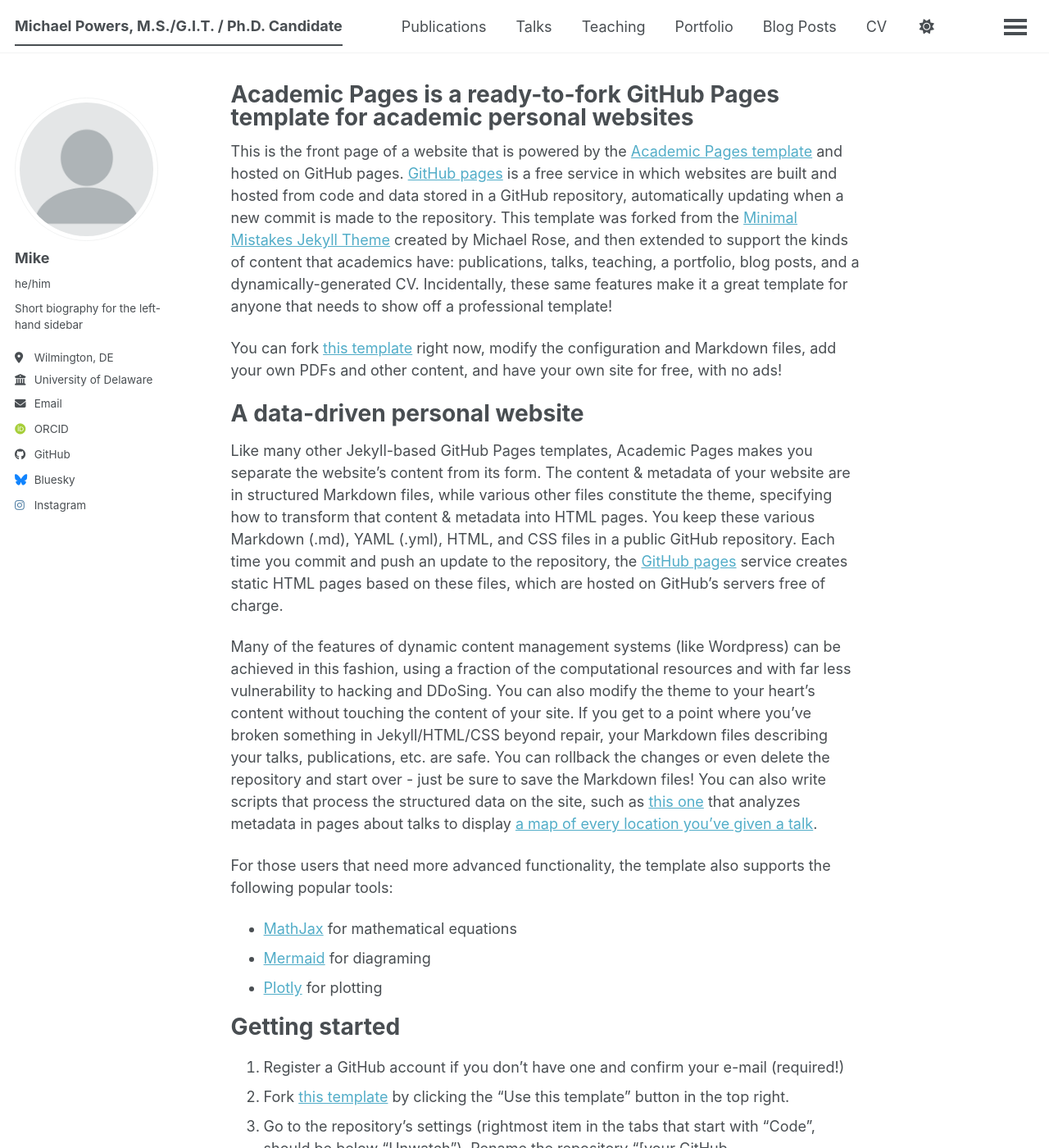
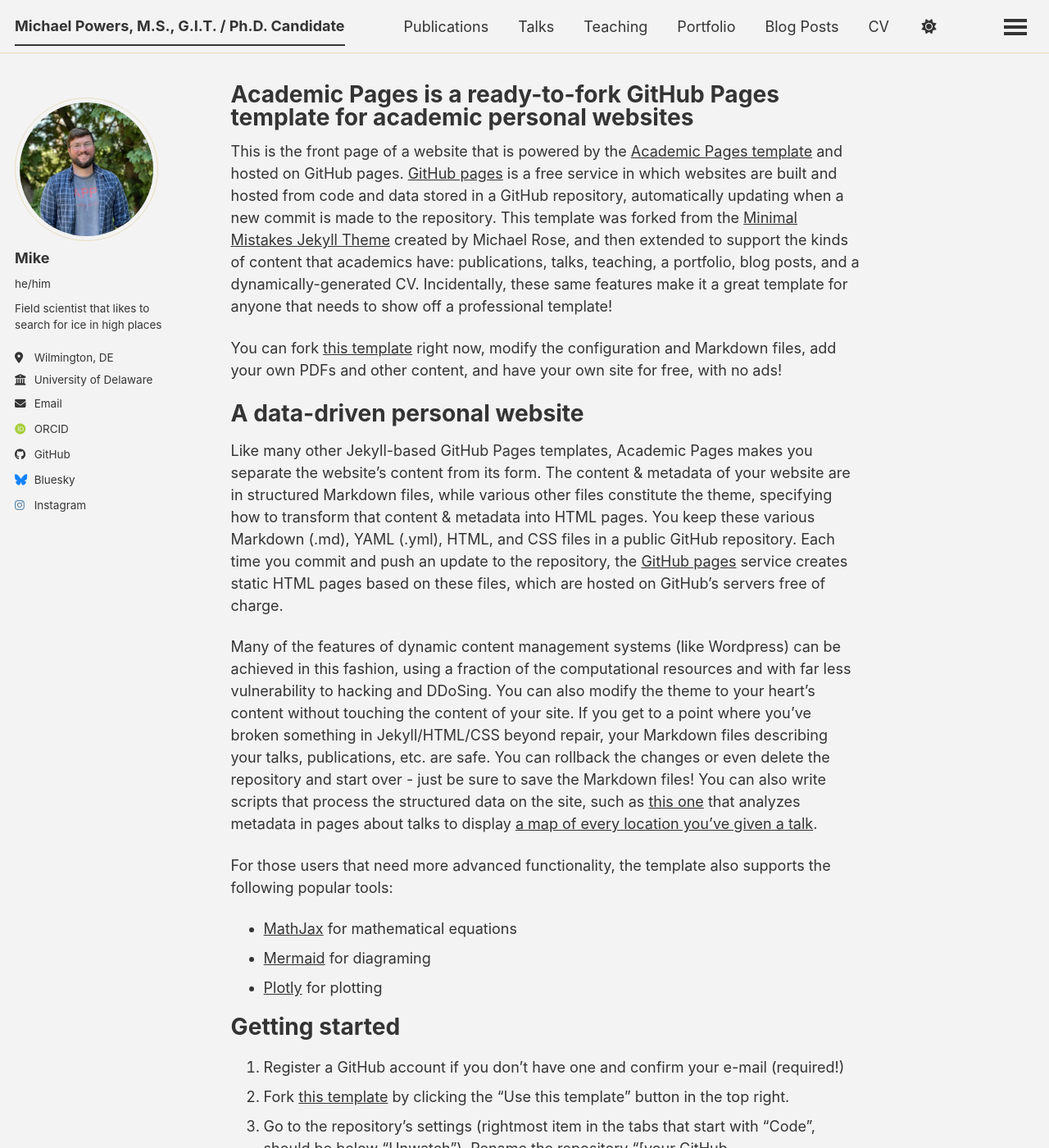
Before and after one commit to cryo-powers/cryo-powers.github.io, a Jekyll site: the page built from _pages/about.md, in a window 1280 px wide and 1400 px high. Shown: the whole window at 82% size. Built offline with Jekyll 4.4.1, drawn with Linux system fonts in a browser that asks for light colours; some web fonts are replaced; a script bundle is joined from its source files by our own code; library files that are not in the unit come from our copies.

Commit message:
Add files via upload

```diff
--- a/_config.yml
+++ b/_config.yml
@@ -8,8 +8,8 @@
 
 # Basic Site Settings
 locale                   : "en-US"
-site_theme               : "default" # The available themes options are "default", "air", "sunrise", "mint", "dirt" and "contrast"
-title                    : "Michael Powers, M.S./G.I.T. / Ph.D. Candidate"
+site_theme               : "dirt" # The available themes options are "default", "air", "sunrise", "mint", "dirt" and "contrast"
+title                    : "Michael Powers, M.S., G.I.T. / Ph.D. Candidate"
 title_separator          : "-"
 name                     : &name "Mike Powers"
 description              : &description "Portfolio"   # Update this with a general description of your site, this is the default if not overridden by a page
@@ -26,7 +26,7 @@
   avatar           : "profile.png"
   name             : "Mike"
   pronouns         : "he/him"
-  bio              : "Short biography for the left-hand sidebar"
+  bio              : "Field scientist that likes to search for ice in high places"
   location         : "Wilmington, DE"
   employer         : "University of Delaware"
   uri              : # URL
```
Also changed, not shown: images/IMG-1098.avif (added), images/profile.png, images/snowed-mountains.png (added).
